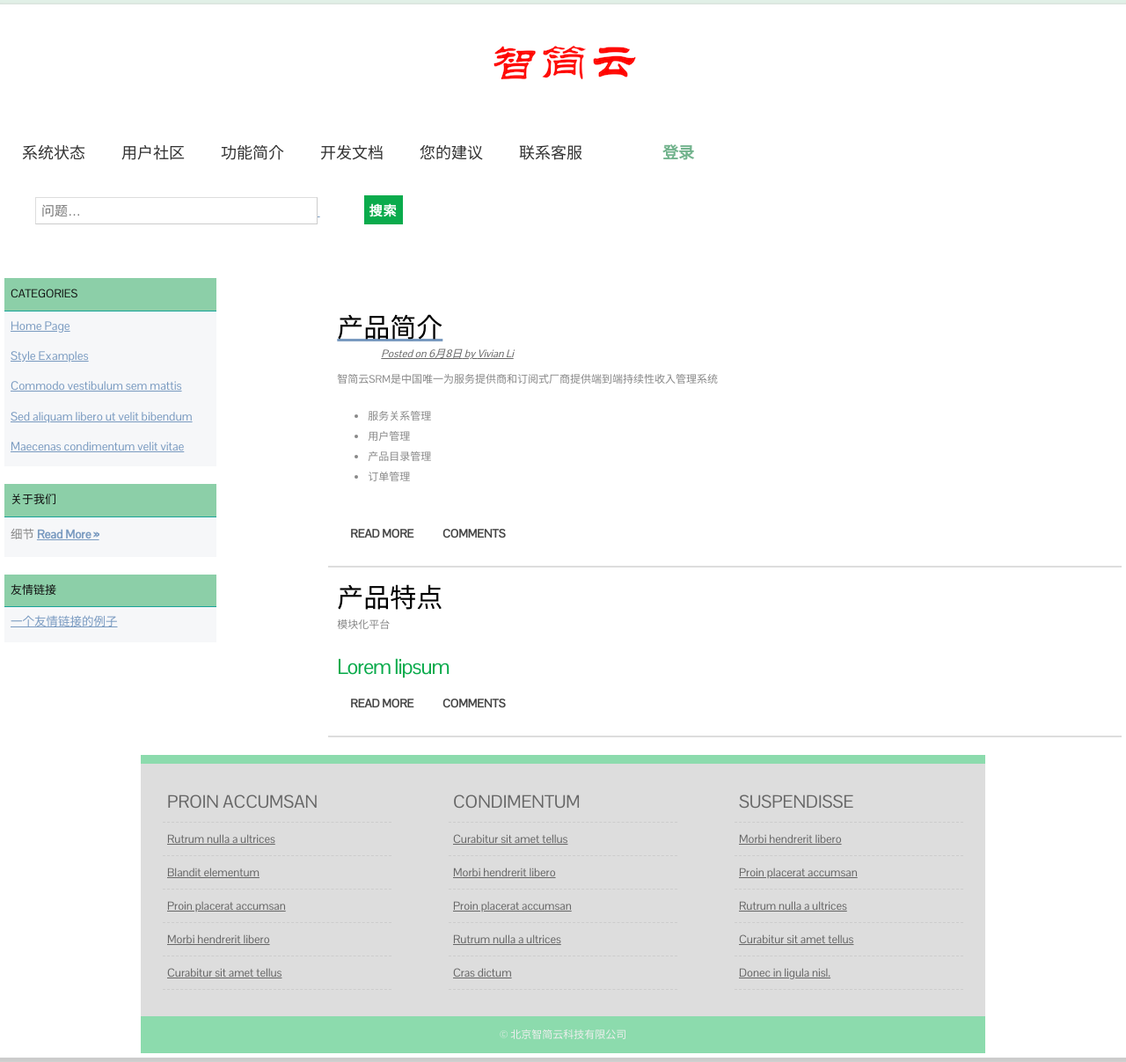
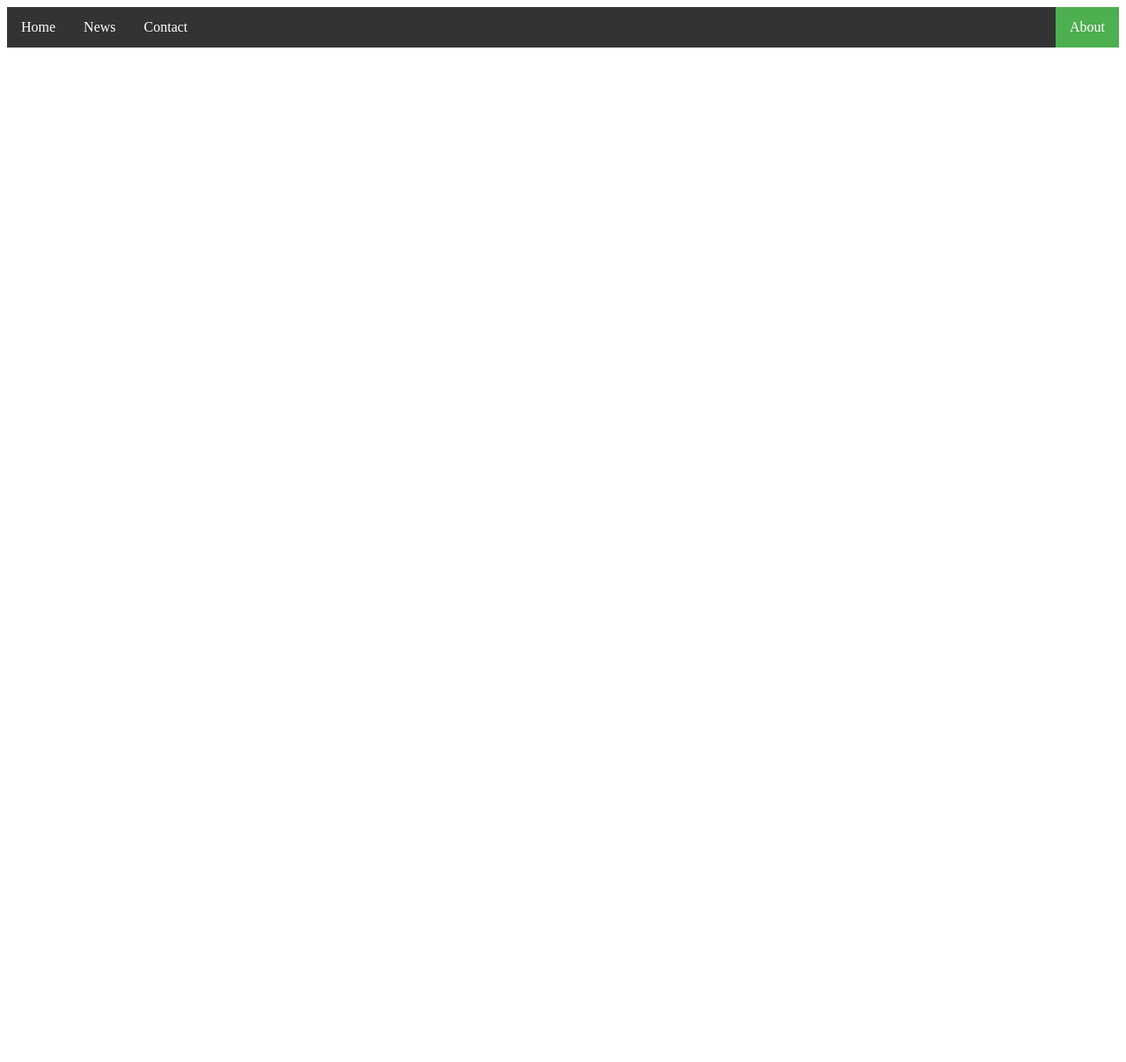
Before and after one commit to dreampivot/slipscloud.github.io, a Jekyll site: the page help/help-index.html, which Jekyll copies as it is, in a window 1280 px wide. Shown: the whole page at 88% size. Built offline with Jekyll 4.4.1, drawn with Linux system fonts in a browser that asks for light colours; after the commit the page ends 900 px from its top, so only the background shows below that.

Commit message:
Create help-index.html

```diff
--- a/help/help-index.html
+++ b/help/help-index.html
@@ -1,4 +1,4 @@
-
+<!--
 <!doctype html>
 <html>
 <head>
@@ -151,3 +151,48 @@
 </div>
 </body>
 </html>
+-->
+<!DOCTYPE html>
+<html>
+<head>
+<style>
+ul {
+    list-style-type: none;
+    margin: 0;
+    padding: 0;
+    overflow: hidden;
+    background-color: #333;
+}
+
+li {
+    float: left;
+}
+
+li a {
+    display: block;
+    color: white;
+    text-align: center;
+    padding: 14px 16px;
+    text-decoration: none;
+}
+
+li a:hover:not(.active) {
+    background-color: #111;
+}
+
+.active {
+    background-color: #4CAF50;
+}
+</style>
+</head>
+<body>
+
+<ul>
+  <li><a href="#home">Home</a></li>
+  <li><a href="#news">News</a></li>
+  <li><a href="#contact">Contact</a></li>
+  <li style="float:right"><a class="active" href="#about">About</a></li>
+</ul>
+
+</body>
+</html>
```
